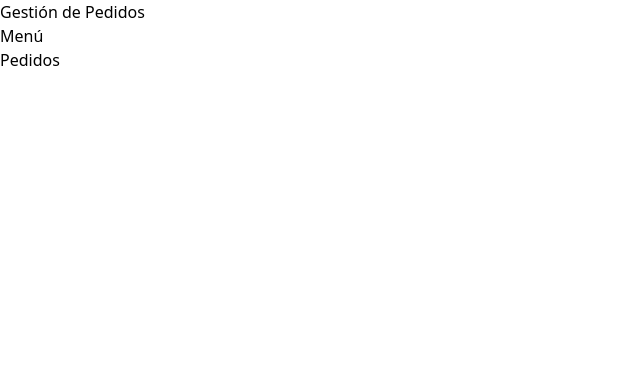
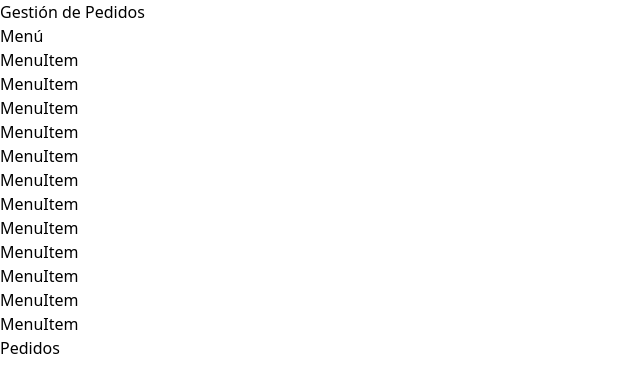
Before and after one commit to JohnnyBC2022/gestion-de-pedidos-ts, a React (Vite) app: page / in a window 1280 px wide. Shown: the top 392 px of the page, without its empty margins (0-640 px from the left). Built offline with nearby package versions, Linux system fonts and the light colour scheme.

Commit message:
feat: MenuItem component created

```diff
--- a/src/components/Main.tsx
+++ b/src/components/Main.tsx
@@ -1,8 +1,14 @@
+import { menuItems } from "../data/db";
+import MenuItem from "./MenuItem";
+
 const Main = () => {
   return (
     <main className="max-w-7xl mx-auto py-20 grid md:grid-cols-2">
       <div>
         <h2>Menú</h2>
+        {menuItems.map((item) => (
+          <MenuItem key={item.id} />
+        ))}
       </div>
 
       <div>
--- /dev/null
+++ b/src/components/MenuItem.tsx
@@ -0,0 +1,9 @@
+
+
+const MenuItem = () => {
+  return (
+    <div>MenuItem</div>
+  )
+}
+
+export default MenuItem
```
